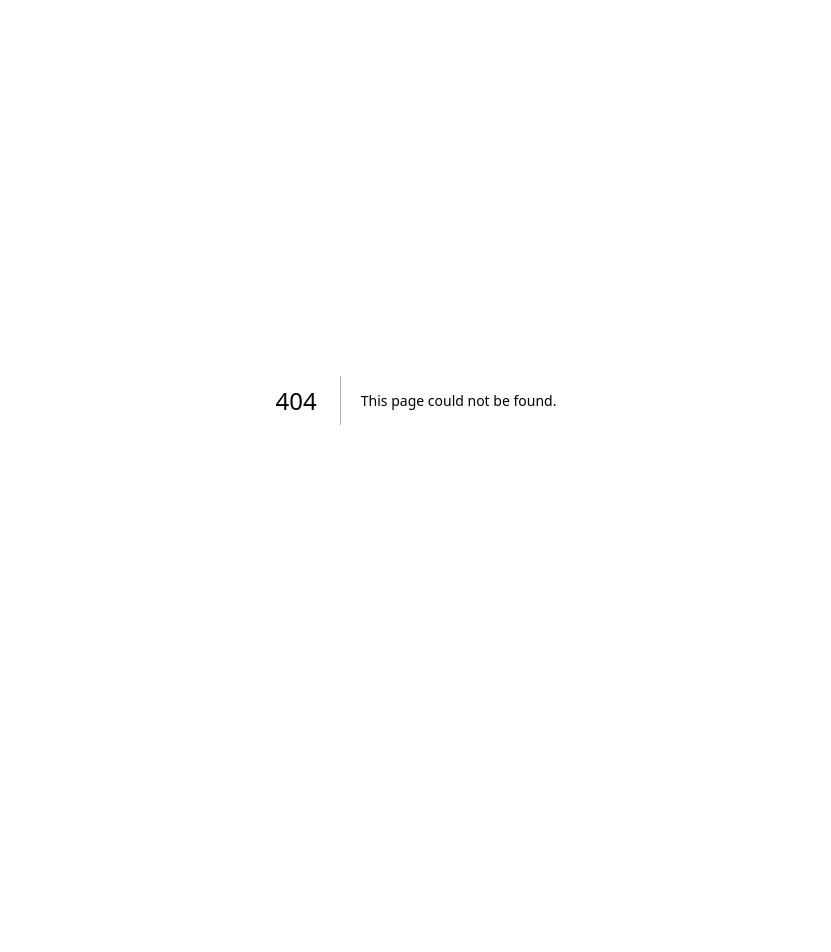
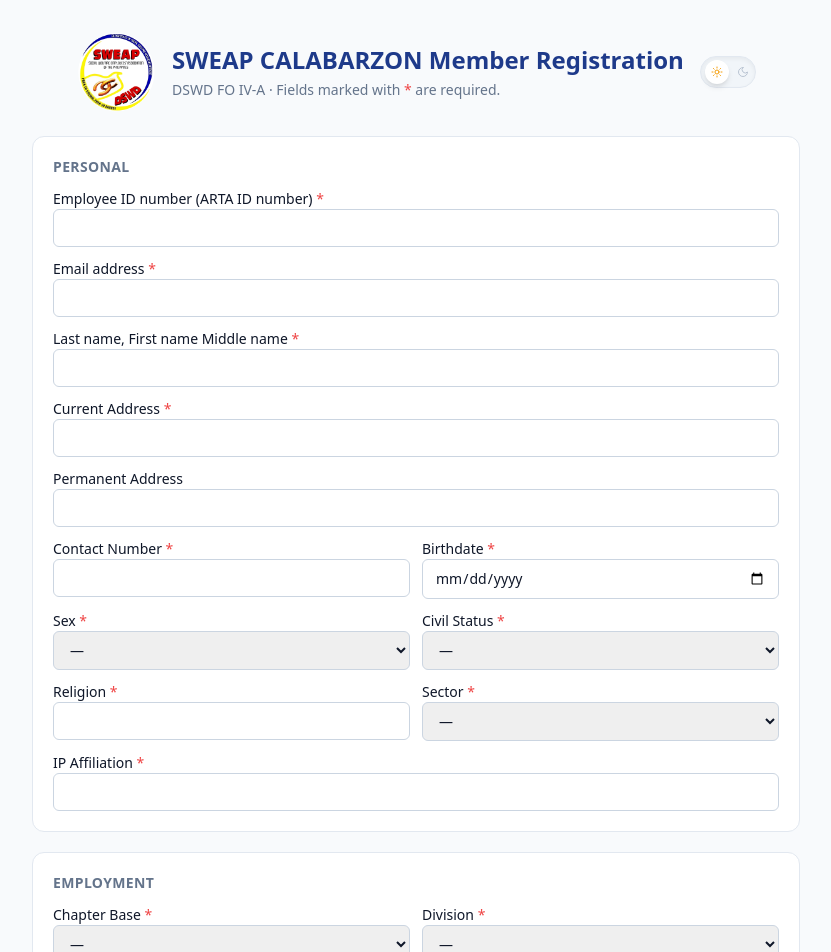
Before and after one commit to micurioso/SWEAP-4A, a Next.js app: page /member-registration in a window 1280 px wide. Before the commit this address had no page. Shown: the top 952 px of the page, without its empty margins (224-1055 px from the left). Before the commit the page ends 800 px from the top, so only its background shows below. Built offline with nearby package versions, Linux system fonts and the light colour scheme.

Commit message:
Enhance member registration and update forms

```diff
--- a/app/layout.tsx
+++ b/app/layout.tsx
@@ -12,7 +12,7 @@ export default function RootLayout({ children }: { children: React.ReactNode })
       <body>
         <script
           dangerouslySetInnerHTML={{
-            __html: `(function(){try{var t=localStorage.getItem('theme');if(t==='dark'||(!t&&window.matchMedia('(prefers-color-scheme: dark)').matches)){document.documentElement.classList.add('dark');}}catch(e){}})();`
+            __html: `(function(){try{var t=localStorage.getItem('theme');document.documentElement.classList.toggle('dark',t==='dark');}catch(e){document.documentElement.classList.remove('dark');}})();`
           }}
         />
         {children}
--- /dev/null
+++ b/app/member-registration/page.tsx
@@ -0,0 +1,10 @@
+import RegistrationForm from "../register/registration-form";
+
+export const metadata = {
+  title: "Member Registration · SWEAP CALABARZON",
+  description: "DSWD FO IV-A SWEAP CALABARZON member registration"
+};
+
+export default function MemberRegistrationPage() {
+  return <RegistrationForm />;
+}
--- a/app/member-update/update-form.tsx
+++ b/app/member-update/update-form.tsx
@@ -27,12 +27,14 @@ type Member = {
 type Dependent = { slot: number; name?: string | null; relationship?: string | null; status?: string | null };
 type Claimant = { slot: number; name?: string | null; relationship?: string | null };
 type ClaimantTo = { name: string; relationship: string };
+type FullNamePartKey = "full_name_last" | "full_name_first" | "full_name_middle";
+type EmergencyNamePartKey = "emergency_name_last" | "emergency_name_first" | "emergency_name_middle";
 
 const FIELDS: { key: keyof Member; label: string }[] = [
   { key: "full_name",                       label: "Full Name" },
   { key: "email_address",                   label: "Email Address" },
   { key: "contact_number",                  label: "Contact Number" },
-  { key: "birthdate",                       label: "Birthdate (e.g. May 16, 2023)" },
+  { key: "birthdate",                       label: "Birthdate" },
   { key: "sex",                             label: "Sex" },
   { key: "civil_status",                    label: "Civil Status" },
   { key: "religion",                        label: "Religion" },
@@ -43,7 +45,7 @@ const FIELDS: { key: keyof Member; label: string }[] = [
   { key: "chapter_base",                    label: "Chapter Base" },
   { key: "division",                        label: "Division" },
   { key: "position",                        label: "Position" },
-  { key: "status_of_employment",            label: "Status of Employment" },
+  { key: "status_of_employment",            label: "Employment Status" },
   { key: "emergency_contact_name",          label: "Emergency Contact Name" },
   { key: "emergency_contact_number",        label: "Emergency Contact Number" },
   { key: "emergency_contact_relationship",  label: "Emergency Contact Relationship" },
@@ -55,6 +57,98 @@ const MONTHS = [
   "January", "February", "March", "April", "May", "June",
   "July", "August", "September", "October", "November", "December",
 ];
+
+const UPDATE_OPTIONS: Partial<Record<keyof Member, readonly string[]>> = {
+  sex: ["Male", "Female", "Prefer not to say"],
+  civil_status: ["Single", "Married", "Cohabiting", "Separated", "Widowed"],
+  chapter_base: [
+    "Field Office (RPMO)",
+    "Cavite",
+    "Laguna",
+    "Batangas",
+    "Rizal",
+    "Quezon",
+    "Bahay Tuluyan ng mga Bata",
+    "Regional Haven for womens and girls",
+    "Haven for the Elderly",
+    "National Training School for Boys",
+  ],
+  division: [
+    "Human Resource Management Development Division",
+    "Office of the Regional Director",
+    "Policy and Plans Division",
+    "Protective Services Division",
+    "Promotive Services Division",
+    "Administrative Division",
+    "Financial Management Division",
+    "Disaster Response and Management Division",
+    "Pantawid Pamilyang Pilipino Program Management Office",
+    "Innovations Division",
+  ],
+  status_of_employment: [
+    "Casual",
+    "Contract of Service",
+    "Contractual",
+    "Job Order",
+    "Permanent",
+  ],
+};
+
+
+const updateControlClass =
+  "w-full rounded border border-slate-200 bg-blue-50 px-2 py-1 text-sm text-blue-800 placeholder:text-slate-300 focus:border-brand-400 focus:outline-none focus:ring-1 focus:ring-brand-400";
+
+const FULL_NAME_PARTS: { key: FullNamePartKey; label: string; placeholder: string }[] = [
+  { key: "full_name_last", label: "Last Name", placeholder: "Last name" },
+  { key: "full_name_first", label: "First Name", placeholder: "First name" },
+  { key: "full_name_middle", label: "Middle Name", placeholder: "Middle name" },
+];
+
+const EMERGENCY_NAME_PARTS: { key: EmergencyNamePartKey; label: string; placeholder: string }[] = [
+  { key: "emergency_name_last", label: "Last Name", placeholder: "Last name" },
+  { key: "emergency_name_first", label: "First Name", placeholder: "First name" },
+  { key: "emergency_name_middle", label: "Middle Name", placeholder: "Middle name" },
+];
+
+function setFullNamePart(
+  values: Record<string, string>,
+  key: FullNamePartKey,
+  value: string,
+): Record<string, string> {
+  const next = { ...values, [key]: value };
+  const lastName = next.full_name_last?.trim() ?? "";
+  const givenNames = [next.full_name_first, next.full_name_middle]
+    .map((part) => part?.trim() ?? "")
+    .filter(Boolean)
+    .join(" ");
+
+  return {
+    ...next,
+    full_name: lastName && givenNames
+      ? `${lastName}, ${givenNames}`
+      : [lastName, givenNames].filter(Boolean).join(" "),
+  };
+}
+
+function setEmergencyNamePart(
+  values: Record<string, string>,
+  key: EmergencyNamePartKey,
+  value: string,
+): Record<string, string> {
+  const next = { ...values, [key]: value };
+  const lastName = next.emergency_name_last?.trim() ?? "";
+  const givenNames = [next.emergency_name_first, next.emergency_name_middle]
+    .map((part) => part?.trim() ?? "")
+    .filter(Boolean)
+    .join(" ");
+
+  return {
+    ...next,
+    emergency_contact_name: lastName && givenNames
+      ? `${lastName}, ${givenNames}`
+      : [lastName, givenNames].filter(Boolean).join(" "),
+  };
+}
 
 // Format a stored date (usually "YYYY-MM-DD") as "Month D, YYYY" without timezone shifts.
 function formatBirthdate(s?: string | null): string {
@@ -176,12 +270,17 @@ export default function UpdateForm() {
 
       const mainRows = FIELDS.map(({ key, label }, i) => {
         const fill = i % 2 === 0 ? "#f8fafc" : "#ffffff";
-        const toFill = i % 2 === 0 ? "#eff6ff" : "#f0f9ff";
         const fromText = key === "birthdate" ? formatBirthdate(member.birthdate) : ((member[key] as string | null) ?? "");
         return [
           { text: label, fontSize: F, fillColor: fill, color: "#374151" },
           { text: fromText, fontSize: F, color: "#374151", fillColor: fill },
-          { text: toValues[key] ?? "", fontSize: F, color: "#1d4ed8", fillColor: toFill },
+          {
+            text: key === "full_name" ? "Last name, First name, Middle name" : "",
+            fontSize: key === "full_name" ? 5.5 : F,
+            italics: key === "full_name",
+            color: key === "full_name" ? "#94a3b8" : "#1d4ed8",
+            fillColor: i % 2 === 0 ? "#eff6ff" : "#f0f9ff",
+          },
         ];
       });
 
@@ -200,14 +299,13 @@ export default function UpdateForm() {
       // ── Claimants (writing space for New Name/Rel) ──────────
       const claRows = [1, 2, 3, 4].map((slot) => {
         const c = claimants.find((x) => x.slot === slot);
-        const to = claimantTo[slot] ?? EMPTY_CLAIMANT_TO;
         const fill = slot % 2 === 1 ? "#faf5ff" : "#ffffff";
         return [
           { text: `B.${slot}`, fontSize: F, bold: true, fillColor: fill },
           { text: c?.name ?? "—", fontSize: F, fillColor: fill },
           { text: c?.relationship ?? "—", fontSize: F, fillColor: fill },
-          { text: to.name, fontSize: F, color: "#6d28d9", fillColor: fill },
-          { text: to.relationship, fontSize: F, color: "#6d28d9", fillColor: fill },
+          { text: "", fontSize: F, color: "#6d28d9", fillColor: fill },
+          { text: "", fontSize: F, color: "#6d28d9", fillColor: fill },
         ];
       });
 
@@ -383,7 +481,7 @@ export default function UpdateForm() {
                 <div className="font-mono text-xs text-slate-400">{member.employee_number}</div>
                 <h2 className="text-lg font-semibold text-slate-800">{member.full_name}</h2>
                 <p className="text-xs text-slate-500">
-                  Fill in only the fields that need to be updated. Leave blank to indicate no change.
+                  Choose or enter only the fields that need updating. The printable TO fields stay blank for handwriting.
                 </p>
               </div>
               <button
@@ -408,6 +506,7 @@ export default function UpdateForm() {
                 <tbody>
                   {FIELDS.map(({ key, label }, i) => {
                     const isBirthdate = key === "birthdate";
+                    const options = UPDATE_OPTIONS[key];
                     const fromValue = isBirthdate ? formatBirthdate(member.birthdate) : member[key];
                     return (
                       <tr key={key} className={i % 2 === 0 ? "bg-slate-50" : "bg-white"}>
@@ -416,13 +515,70 @@ export default function UpdateForm() {
                           {fromValue || <span className="text-slate-300">—</span>}
                         </td>
                         <td className="px-3 py-1">
+                          {key === "full_name" ? (
+                            <div className="grid gap-1.5 xl:grid-cols-3">
+                              {FULL_NAME_PARTS.map((part) => (
+                                <label key={part.key} className="block">
+                                  <span className="mb-0.5 block text-[10px] font-semibold uppercase tracking-wide text-slate-500">
+                                    {part.label}
+                                  </span>
                                   <input
                                     type="text"
+                                    value={toValues[part.key] ?? ""}
+                                    onChange={(e) => setToValues((values) => setFullNamePart(values, part.key, e.target.value))}
+                                    placeholder={part.placeholder}
+                                    className={updateControlClass}
+                                  />
+                                </label>
+                              ))}
+                            </div>
+                          ) : key === "emergency_contact_name" ? (
+                            <div className="grid gap-1.5 xl:grid-cols-3">
+                              {EMERGENCY_NAME_PARTS.map((part) => (
+                                <label key={part.key} className="block">
+                                  <span className="mb-0.5 block text-[10px] font-semibold uppercase tracking-wide text-slate-500">
+                                    {part.label}
+                                  </span>
+                                  <input
+                                    type="text"
+                                    value={toValues[part.key] ?? ""}
+                                    onChange={(e) => setToValues((values) => setEmergencyNamePart(values, part.key, e.target.value))}
+                                    placeholder={part.placeholder}
+                                    className={updateControlClass}
+                                  />
+                                </label>
+                              ))}
+                            </div>
+                          ) : isBirthdate ? (
+                            <input
+                              type="date"
+                              aria-label={`Updated ${label}`}
+                              value={toValues[key] ?? ""}
+                              onChange={(e) => setToValues((v) => ({ ...v, [key]: e.target.value }))}
+                              className={updateControlClass}
+                            />
+                          ) : options ? (
+                            <select
+                              aria-label={`Updated ${label}`}
+                              value={toValues[key] ?? ""}
+                              onChange={(e) => setToValues((v) => ({ ...v, [key]: e.target.value }))}
+                              className={updateControlClass}
+                            >
+                              <option value="">{key === "division" ? "Select new division" : "No change"}</option>
+                              {options.map((option) => (
+                                <option key={option} value={option}>{option}</option>
+                              ))}
+                            </select>
+                          ) : (
+                            <input
+                              type="text"
+                              aria-label={`Updated ${label}`}
                               value={toValues[key] ?? ""}
                               onChange={(e) => setToValues((v) => ({ ...v, [key]: e.target.value }))}
                               placeholder="No change"
-                            className="w-full rounded border border-slate-200 bg-blue-50 px-2 py-1 text-sm text-blue-800 placeholder:text-slate-300 focus:border-brand-400 focus:outline-none focus:ring-1 focus:ring-brand-400"
+                              className={updateControlClass}
                             />
+                          )}
                         </td>
                       </tr>
                     );
--- a/app/register/page.tsx
+++ b/app/register/page.tsx
@@ -1,10 +1,5 @@
-import RegistrationForm from "./registration-form";
-
-export const metadata = {
-  title: "Register · SWEAP CALABARZON",
-  description: "DSWD FO IV-A SWEAP CALABARZON member registration"
-};
+import { redirect } from "next/navigation";
 
 export default function RegisterPage() {
-  return <RegistrationForm />;
+  redirect("/member-registration");
 }
--- a/app/register/registration-form.tsx
+++ b/app/register/registration-form.tsx
@@ -2,6 +2,7 @@
 
 import { useState } from "react";
 import Link from "next/link";
+import ThemeToggle from "@/components/theme-toggle";
 
 const CONSENT_TEXT =
   "I hereby consent to the collection and use of my personal information by DSWD FO IV-A SWEAP CALABARZON for purposes related to member benefits, burial assistance, and other lawful SWEAP activities, in accordance with the Data Privacy Act of 2012 (RA 10173).";
@@ -256,8 +257,12 @@ export default function RegistrationForm() {
 
   if (done) {
     return (
-      <div className="min-h-screen bg-slate-50 px-4 py-10">
-        <div className="mx-auto max-w-2xl rounded-xl border border-slate-200 bg-white p-8 shadow-sm">
+      <div className="min-h-screen bg-slate-50 px-3 py-4 sm:px-4 sm:py-8">
+        <div className="mx-auto max-w-2xl">
+          <div className="mb-3 flex justify-end sm:mb-4">
+            <ThemeToggle />
+          </div>
+          <div className="rounded-xl border border-slate-200 bg-white p-5 shadow-sm sm:p-8">
           {/* eslint-disable-next-line @next/next/no-img-element */}
           <img src="/sweap-logo.png" alt="SWEAP CALABARZON" className="mx-auto mb-4 h-16 w-16 rounded-full object-contain" />
           <h1 className="text-center text-2xl font-bold text-emerald-700">Registration submitted</h1>
@@ -269,29 +274,31 @@ export default function RegistrationForm() {
           <Link href="/login" className="mt-6 inline-block rounded-md bg-brand-600 px-4 py-2 text-sm font-medium text-white hover:bg-brand-700">
             Go to sign in
           </Link>
+          </div>
         </div>
       </div>
     );
   }
 
   return (
-    <div className="min-h-screen bg-slate-50 px-4 py-10">
+    <div className="min-h-screen bg-slate-50 px-3 py-4 sm:px-4 sm:py-8">
       <div className="mx-auto max-w-3xl">
-        <header className="mb-6 flex items-center justify-center gap-4">
+        <header className="mb-4 flex items-center gap-2.5 sm:mb-6 sm:justify-center sm:gap-4">
           {/* eslint-disable-next-line @next/next/no-img-element */}
-          <img src="/sweap-logo.png" alt="SWEAP CALABARZON" className="h-20 w-20 shrink-0 rounded-full object-contain" />
-          <div>
-            <h1 className="text-2xl font-bold text-brand-700">SWEAP CALABARZON Member Registration</h1>
-            <p className="mt-1 text-sm text-slate-500">DSWD FO IV-A · Fields marked with <span className="text-red-500">*</span> are required.</p>
+          <img src="/sweap-logo.png" alt="SWEAP CALABARZON" className="h-12 w-12 shrink-0 rounded-full object-contain sm:h-20 sm:w-20" />
+          <div className="min-w-0 flex-1 sm:flex-none">
+            <h1 className="text-lg font-bold leading-tight text-brand-700 sm:text-2xl">SWEAP CALABARZON Member Registration</h1>
+            <p className="mt-0.5 text-xs leading-5 text-slate-500 sm:mt-1 sm:text-sm">DSWD FO IV-A · Fields marked with <span className="text-red-500">*</span> are required.</p>
           </div>
+          <ThemeToggle />
         </header>
 
-        <form onSubmit={onSubmit} className="space-y-5">
+        <form onSubmit={onSubmit} className="space-y-4 sm:space-y-5">
           {error && (
             <div className="rounded-md bg-red-50 px-4 py-3 text-sm text-red-700">{error}</div>
           )}
 
-          <section className="rounded-xl border border-slate-200 bg-white p-5">
+          <section className="rounded-xl border border-slate-200 bg-white p-4 sm:p-5">
             <h2 className="mb-3 text-sm font-semibold uppercase tracking-wide text-slate-500">Personal</h2>
             <div className="grid gap-3 md:grid-cols-2">
               <label className="text-sm md:col-span-2">Employee ID number (ARTA ID number) <span className="text-red-500">*</span>
@@ -353,7 +360,7 @@ export default function RegistrationForm() {
             </div>
           </section>
 
-          <section className="rounded-xl border border-slate-200 bg-white p-5">
+          <section className="rounded-xl border border-slate-200 bg-white p-4 sm:p-5">
             <h2 className="mb-3 text-sm font-semibold uppercase tracking-wide text-slate-500">Employment</h2>
             <div className="grid gap-3 md:grid-cols-2">
               <label className="text-sm">Chapter Base <span className="text-red-500">*</span>
@@ -380,7 +387,7 @@ export default function RegistrationForm() {
             </div>
           </section>
 
-          <section className="rounded-xl border border-slate-200 bg-white p-5">
+          <section className="rounded-xl border border-slate-200 bg-white p-4 sm:p-5">
             <h2 className="mb-3 text-sm font-semibold uppercase tracking-wide text-slate-500">HMO & Burial Assistance</h2>
             <div className="grid gap-3 md:grid-cols-2">
               <label className="text-sm">With Physical HMO card <span className="text-red-500">*</span>
@@ -406,7 +413,7 @@ export default function RegistrationForm() {
             </div>
           </section>
 
-          <section className="rounded-xl border border-slate-200 bg-white p-5">
+          <section className="rounded-xl border border-slate-200 bg-white p-4 sm:p-5">
             <div className="mb-3 flex items-center justify-between">
               <h2 className="text-sm font-semibold uppercase tracking-wide text-slate-500">Declared Dependents (up to 4)</h2>
               {dependents.length < 4 && (
@@ -435,7 +442,7 @@ export default function RegistrationForm() {
             </div>
           </section>
 
-          <section className="rounded-xl border border-slate-200 bg-white p-5">
+          <section className="rounded-xl border border-slate-200 bg-white p-4 sm:p-5">
             <div className="mb-3 flex items-center justify-between">
               <h2 className="text-sm font-semibold uppercase tracking-wide text-slate-500">Declared Claimants (up to 4)</h2>
               {claimants.length < 4 && (
@@ -460,7 +467,7 @@ export default function RegistrationForm() {
             </div>
           </section>
 
-          <section className="rounded-xl border border-slate-200 bg-white p-5">
+          <section className="rounded-xl border border-slate-200 bg-white p-4 sm:p-5">
             <h2 className="mb-3 text-sm font-semibold uppercase tracking-wide text-slate-500">In case of Emergency (contact persons)</h2>
             <div className="grid gap-3 md:grid-cols-3">
               <label className="text-sm">Name of Contact Person <span className="text-red-500">*</span>
@@ -475,7 +482,7 @@ export default function RegistrationForm() {
             </div>
           </section>
 
-          <section className="rounded-xl border border-slate-200 bg-white p-5">
+          <section className="rounded-xl border border-slate-200 bg-white p-4 sm:p-5">
             <h2 className="mb-3 text-sm font-semibold uppercase tracking-wide text-slate-500">Consent</h2>
             <p className="rounded-md bg-slate-50 p-3 text-sm text-slate-700">{CONSENT_TEXT}</p>
             <label className="mt-3 flex items-start gap-2 text-sm">
--- a/components/sidebar.tsx
+++ b/components/sidebar.tsx
@@ -239,7 +239,7 @@ export default function Sidebar({
           {formsOpen && (
             <div className={cn("ml-7 flex flex-col gap-1 border-l border-slate-200 pl-2", collapsed && "sm:hidden")}>
               <a
-                href="/register"
+                href="/member-registration"
                 target="_blank"
                 rel="noopener noreferrer"
                 className="rounded-md px-2 py-1.5 text-sm font-medium text-brand-600 hover:bg-slate-100 hover:text-brand-700"
--- a/components/theme-toggle.tsx
+++ b/components/theme-toggle.tsx
@@ -23,20 +23,20 @@ export default function ThemeToggle() {
       aria-checked={isDark}
       aria-label={isDark ? "Switch to light theme" : "Switch to dark theme"}
       title={isDark ? "Switch to light theme" : "Switch to dark theme"}
-      className="relative inline-flex h-9 w-[68px] shrink-0 items-center rounded-full border border-slate-200 bg-slate-100 shadow-inner transition-colors hover:bg-slate-200 focus-visible:outline-none focus-visible:ring-2 focus-visible:ring-brand-500 focus-visible:ring-offset-2 dark:border-slate-700 dark:bg-slate-800 dark:hover:bg-slate-700"
+      className="relative inline-flex h-8 w-14 shrink-0 items-center rounded-full border border-slate-200 bg-slate-100 shadow-inner transition-colors hover:bg-slate-200 focus-visible:outline-none focus-visible:ring-2 focus-visible:ring-brand-500 focus-visible:ring-offset-2 dark:border-slate-700 dark:bg-slate-800 dark:hover:bg-slate-700"
     >
       <span
         className={
-          "absolute left-1 flex h-7 w-7 items-center justify-center rounded-full bg-[#ffffff] shadow-md transition-transform duration-200 dark:bg-[#e2e8f0] " +
-          (isDark ? "translate-x-8" : "translate-x-0")
+          "absolute left-1 flex h-6 w-6 items-center justify-center rounded-full bg-[#ffffff] shadow-md transition-transform duration-200 dark:bg-[#e2e8f0] " +
+          (isDark ? "translate-x-6" : "translate-x-0")
         }
       >
         {isDark
-          ? <Moon className="h-3.5 w-3.5 text-slate-700" />
-          : <Sun className="h-3.5 w-3.5 text-amber-500" />}
+          ? <Moon className="h-3 w-3 text-slate-700" />
+          : <Sun className="h-3 w-3 text-amber-500" />}
       </span>
-      <Sun className={"absolute left-2 h-3.5 w-3.5 text-amber-500 transition-opacity " + (isDark ? "opacity-30" : "opacity-0")} />
-      <Moon className={"absolute right-2 h-3.5 w-3.5 text-slate-400 transition-opacity " + (isDark ? "opacity-0" : "opacity-60")} />
+      <Sun className={"absolute left-1.5 h-3 w-3 text-amber-500 transition-opacity " + (isDark ? "opacity-30" : "opacity-0")} />
+      <Moon className={"absolute right-1.5 h-3 w-3 text-slate-400 transition-opacity " + (isDark ? "opacity-0" : "opacity-60")} />
     </button>
   );
 }
--- a/middleware.ts
+++ b/middleware.ts
@@ -28,6 +28,7 @@ export async function middleware(request: NextRequest) {
 
   const isPublic =
     pathname === "/login" ||
+    pathname === "/member-registration" ||
     pathname === "/register" ||
     pathname === "/api/register" ||
     pathname === "/api/register/check" ||
```
Lines whose indentation alone changed are shown as unchanged.
